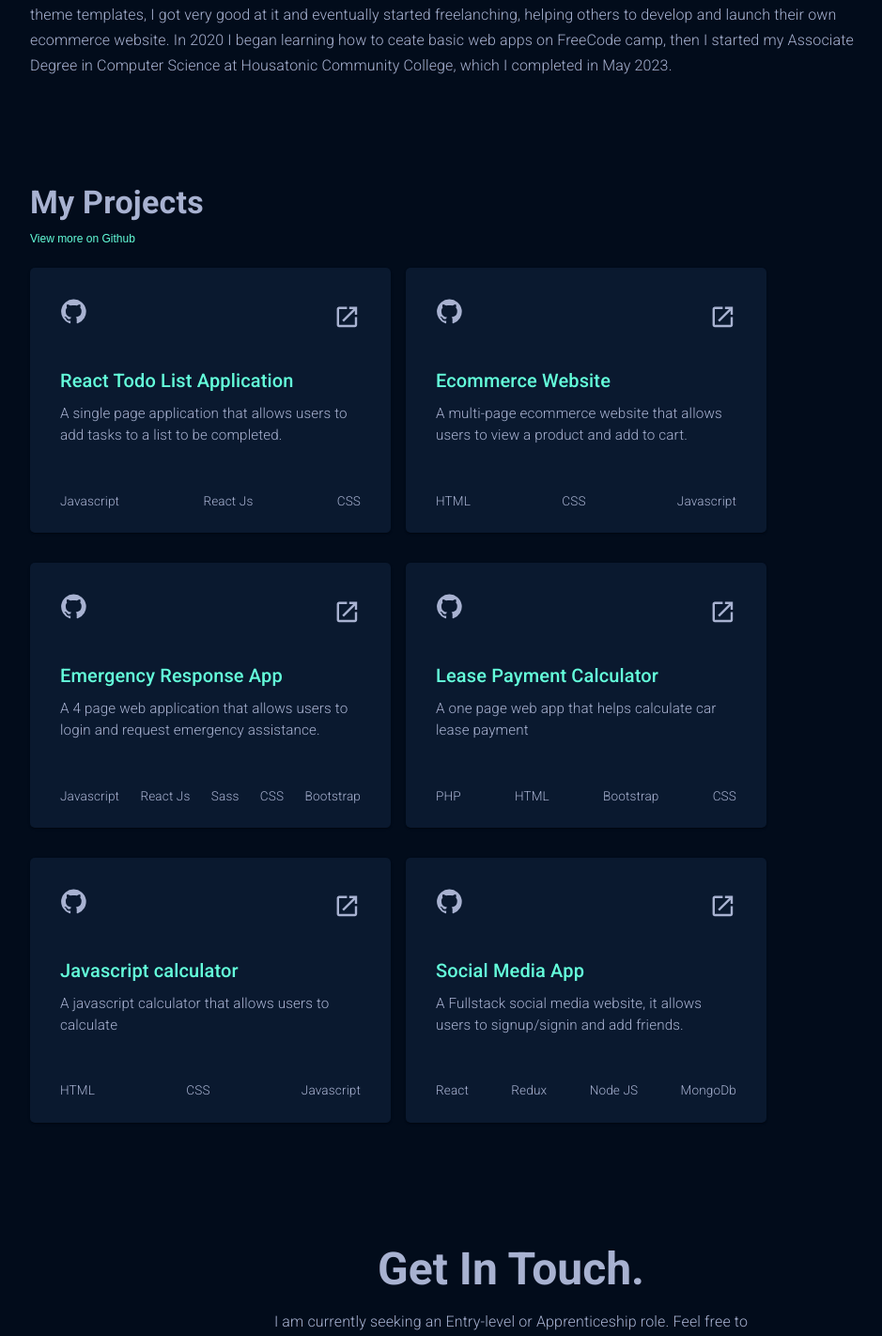
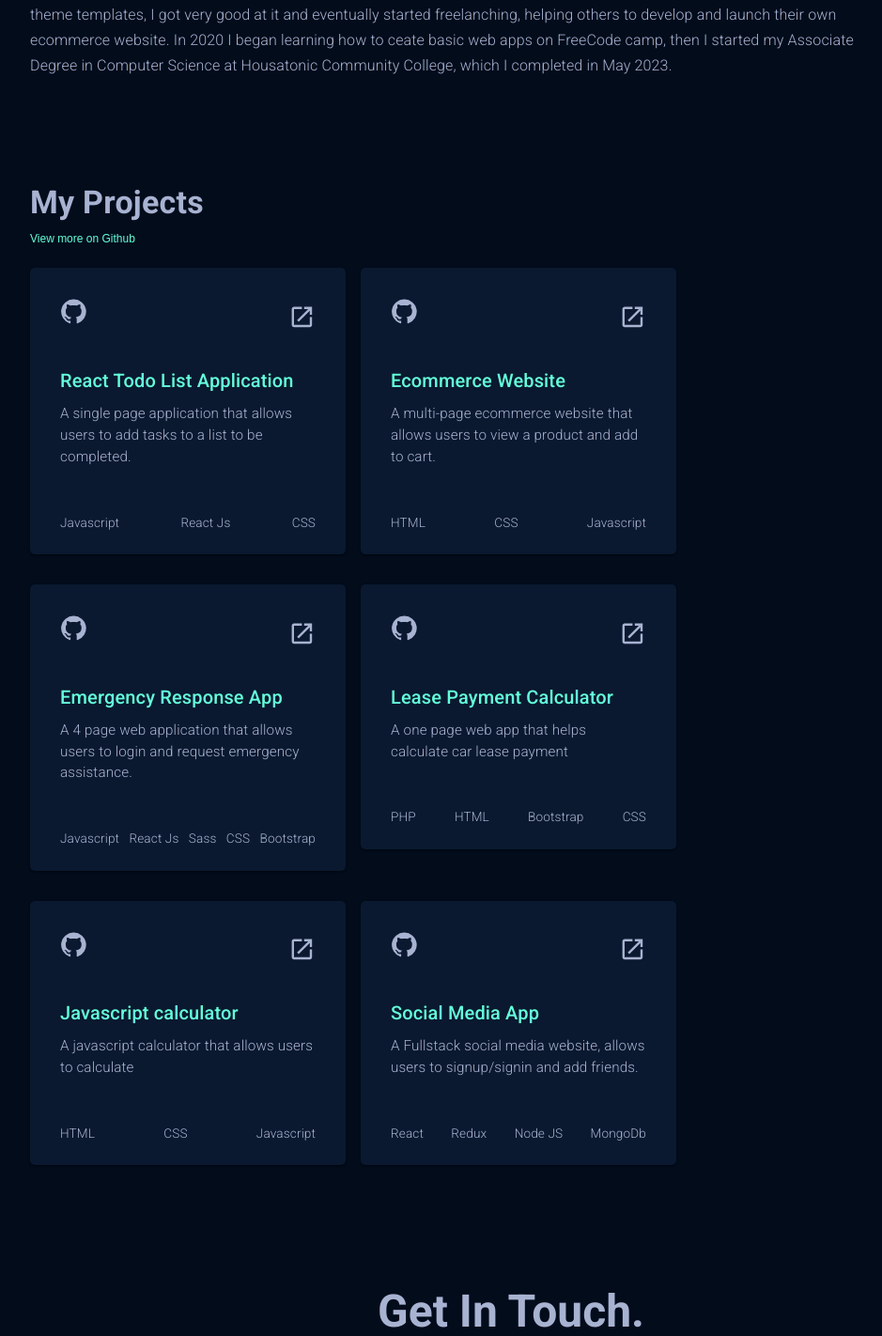
Before and after one commit to JAbsolu/React-portfolio, a React (Create React App) app: page / in a window 1280 px wide. Shown: the part 815-2237 px from the top of the page at 94% size, without its empty margins (96-1035 px from the left). Built offline with nearby package versions, Linux system fonts and the light colour scheme.

Commit message:
fixed projects flex issues

```diff
--- a/src/components/Projects/index.jsx
+++ b/src/components/Projects/index.jsx
@@ -74,8 +74,8 @@ const Projects = () => {
                 target="_new"
               >
               <Card sx={{
-                minWidth: '22rem',
-                maxWidth: "24rem",
+                minWidth: '18rem',
+                maxWidth: "21rem",
                 background: navy,
                 borderRadius: "5px",
                 mt: "1rem",
@@ -149,8 +149,8 @@ const Projects = () => {
                 underline="none"
               >
               <Card sx={{
-                minWidth: '22rem',
-                maxWidth: "24rem",
+                minWidth: '18rem',
+                maxWidth: "21rem",
                 background: navy,
                 borderRadius: "5px",
                 mt: "1rem",
@@ -225,8 +225,8 @@ const Projects = () => {
                 underline="none"
               >
               <Card sx={{
-                minWidth: '22rem',
-                maxWidth: "24rem",
+                minWidth: '18rem',
+                maxWidth: "21rem",
                 background: navy,
                 borderRadius: "5px",
                 mt: "1rem",
@@ -301,8 +301,8 @@ const Projects = () => {
                 underline="none"
               >
             <Card sx={{
-              minWidth: '22rem',
-              maxWidth: "24rem",
+              minWidth: '18rem',
+              maxWidth: "21rem",
               background: navy,
               borderRadius: "5px",
               mt: "1rem",
@@ -377,8 +377,8 @@ const Projects = () => {
                 underline="none"
               >
             <Card sx={{
-              minWidth: '22rem',
-              maxWidth: "24rem",
+              minWidth: '18rem',
+              maxWidth: "21rem",
               background: navy,
               borderRadius: "5px",
               mt: "1rem",
@@ -453,8 +453,8 @@ const Projects = () => {
                 underline="none"
               >
              <Card sx={{
-              minWidth: '22rem',
-              maxWidth: "24rem",
+              minWidth: '18rem',
+              maxWidth: "21rem",
               background: navy,
               borderRadius: "5px",
               mt: "1rem",
--- a/src/user.js
+++ b/src/user.js
@@ -44,7 +44,7 @@ export const projects = {
         frontendView : null,
         github: 'https://github.com/JAbsolu/FullStack-Social-app',
         technology: ['React', 'Redux', 'Node JS', 'MongoDb'],
-        description: 'A Fullstack social media website, it allows users to signup/signin and add friends.',
+        description: 'A Fullstack social media website, allows users to signup/signin and add friends.',
     },
     leasePaymentCal: {
         name: 'Lease Payment Calculator',
```
